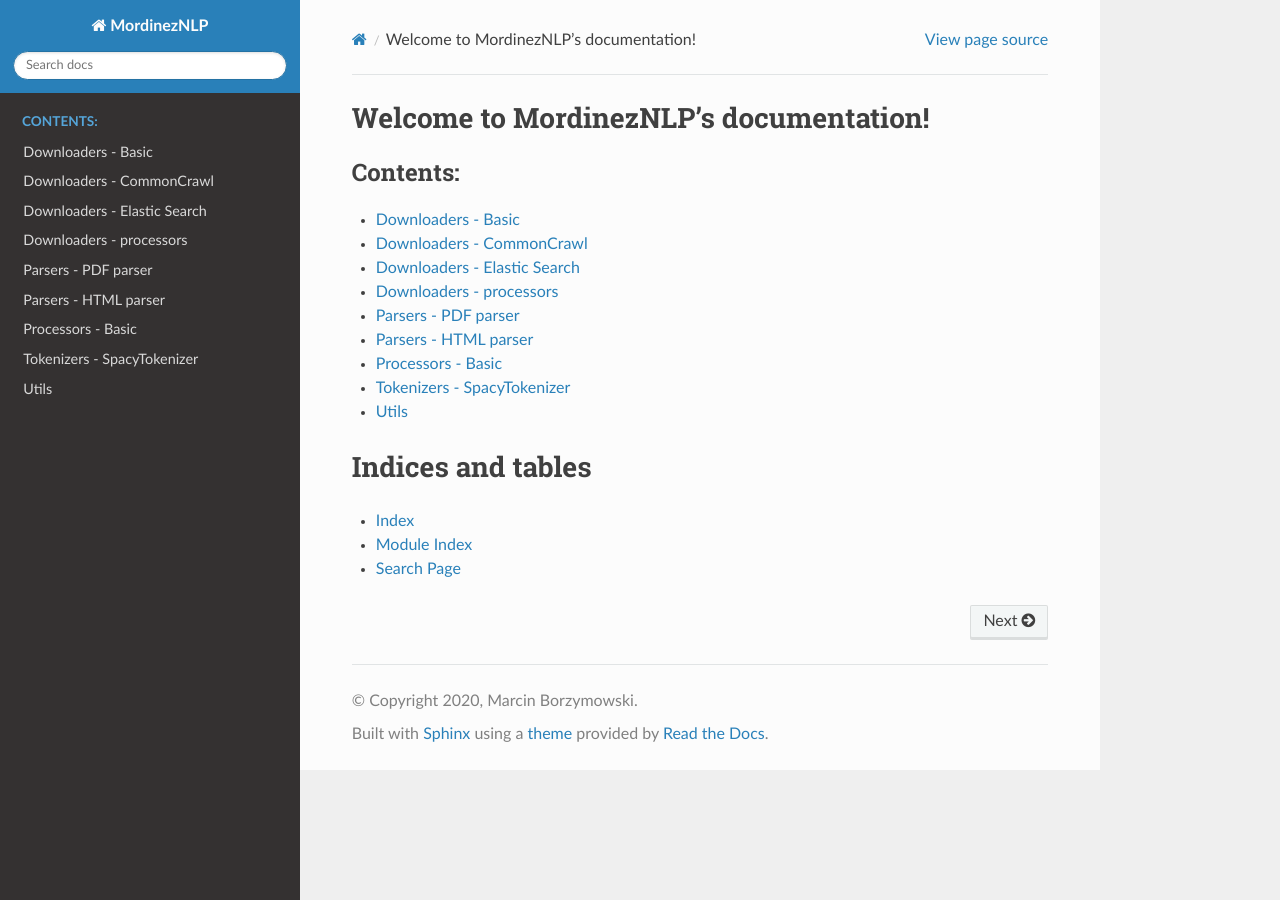
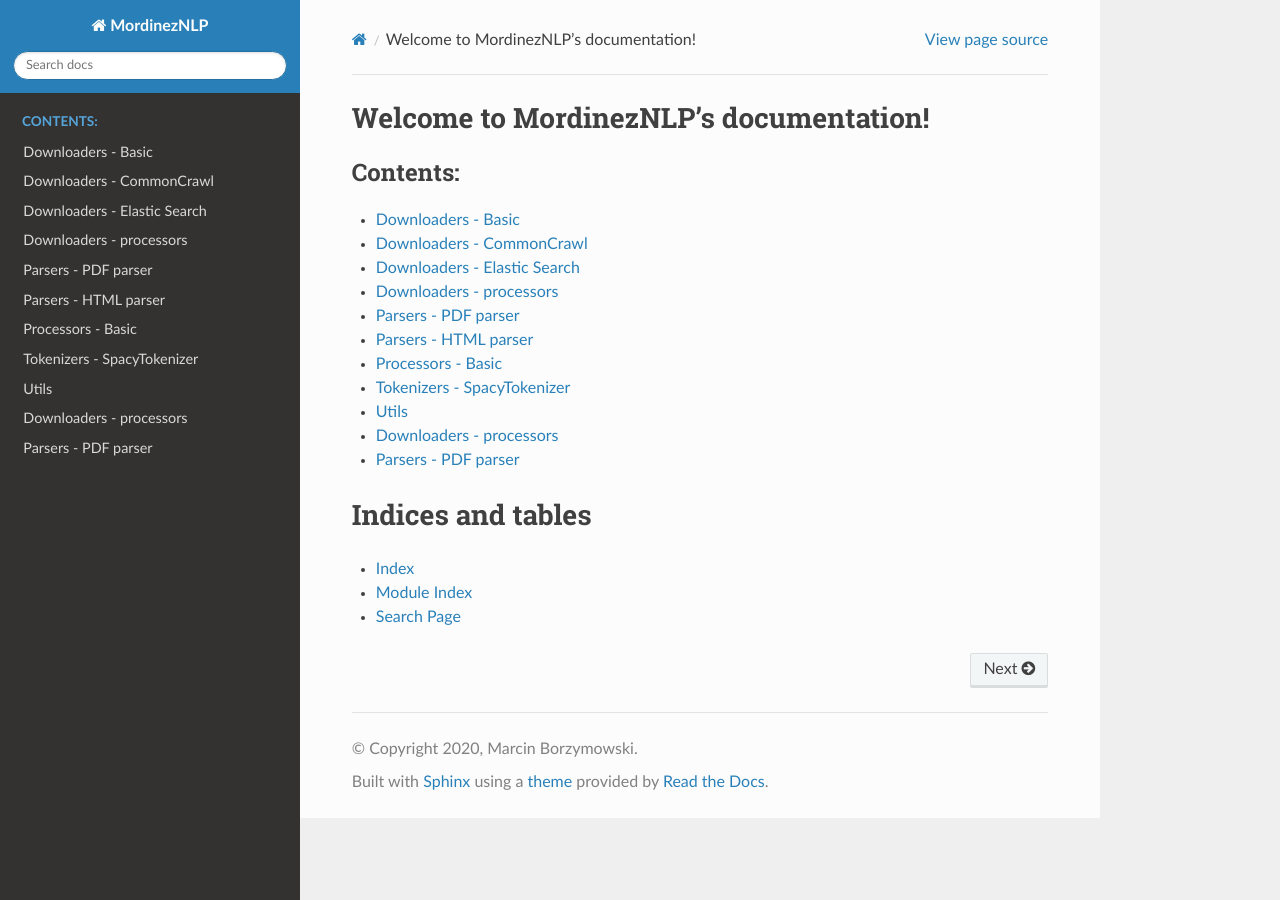
Before and after one commit to BMarcin/MordinezNLP, a Sphinx documentation site: the page built from docs/index.rst, in a window 1280 px wide. Built offline with Sphinx 7.4.7 and the Read the Docs theme 2.0.0, drawn with Linux system fonts in a browser that asks for light colours.

Commit message:
downloaders & parsers

```diff
--- a/docs/index.rst
+++ b/docs/index.rst
@@ -19,6 +19,8 @@ Welcome to MordinezNLP's documentation!
    processors_basic
    tokenizers_spacy
    utils
+   downloaders_processors
+   parsers_pdf
 
 Indices and tables
 ==================
```
Also changed, not shown: 1 other file.
